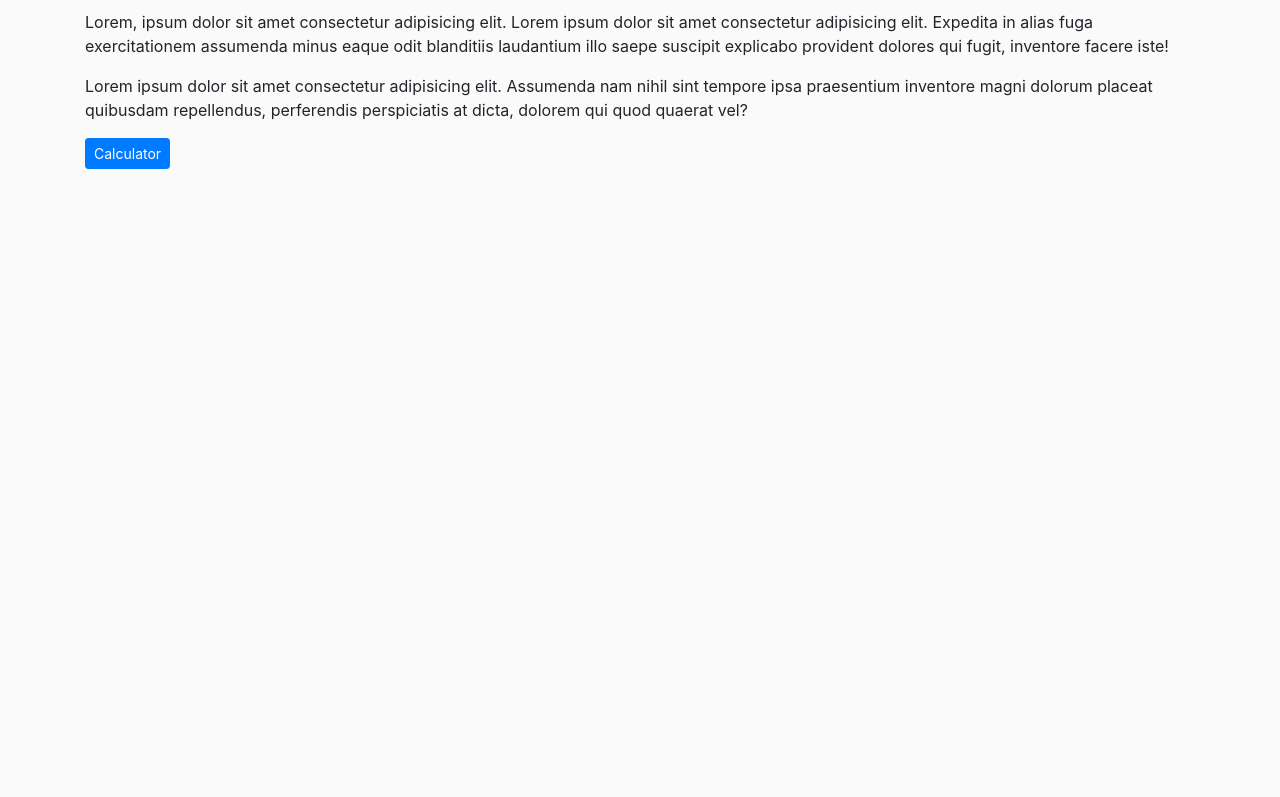
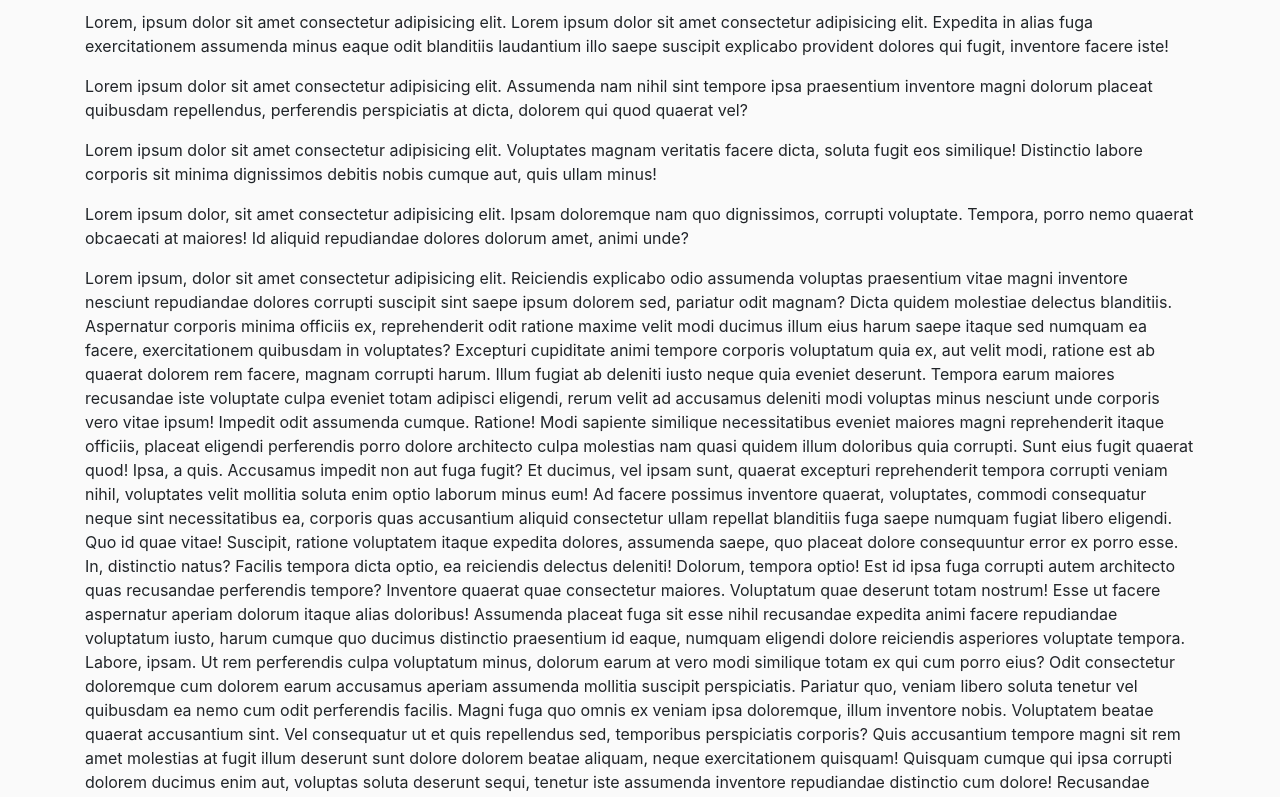
Before and after one commit to abubakar-21/abubakar-21.github.io, a plain HTML site: page loginandsignup/HTML/home.html in a window 1280 px wide. Shown: the part 320-1117 px from the top of the page. Before the commit the page ends 800 px from the top, so only its background shows below. Drawn offline with nearby package versions, Linux system fonts and the light colour scheme.

Commit message:
Update home.html

```diff
--- a/loginandsignup/HTML/home.html
+++ b/loginandsignup/HTML/home.html
@@ -6,6 +6,15 @@
     <title>Home</title>
     <link rel="stylesheet" href="https://maxcdn.bootstrapcdn.com/bootstrap/4.5.2/css/bootstrap.min.css">
     <link rel="stylesheet" href="../CSS/home.css">
+    <!-- Google tag (gtag.js) -->
+    <script async src="https://www.googletagmanager.com/gtag/js?id=G-4K6KMFJTKH"></script>
+    <script>
+    window.dataLayer = window.dataLayer || [];
+    function gtag(){dataLayer.push(arguments);}
+    gtag('js', new Date());
+
+    gtag('config', 'G-4K6KMFJTKH');
+    </script>
 </head>
 <body>
 
@@ -25,7 +34,31 @@
           </div>
         <p>Lorem, ipsum dolor sit amet consectetur adipisicing elit. Lorem ipsum dolor sit amet consectetur adipisicing elit. Expedita in alias fuga exercitationem assumenda minus eaque odit blanditiis laudantium illo saepe suscipit explicabo provident dolores qui fugit, inventore facere iste!</p>
         <p>Lorem ipsum dolor sit amet consectetur adipisicing elit. Assumenda nam nihil sint tempore ipsa praesentium inventore magni dolorum placeat quibusdam repellendus, perferendis perspiciatis at dicta, dolorem qui quod quaerat vel?</p>
-        <button id="calculator" type="submit" class="btn btn-sm btn-primary">Calculator</button>
+        <p>Lorem ipsum dolor sit amet consectetur adipisicing elit. Voluptates magnam veritatis facere dicta, soluta fugit eos similique! Distinctio labore corporis sit minima dignissimos debitis nobis cumque aut, quis ullam minus!</p>
+
+        <p>Lorem ipsum dolor, sit amet consectetur adipisicing elit. Ipsam doloremque nam quo dignissimos, corrupti voluptate. Tempora, porro nemo quaerat obcaecati at maiores! Id aliquid repudiandae dolores dolorum amet, animi unde?</p>
+        <p>Lorem ipsum, dolor sit amet consectetur adipisicing elit. Reiciendis explicabo odio assumenda voluptas praesentium vitae magni inventore nesciunt repudiandae dolores corrupti suscipit sint saepe ipsum dolorem sed, pariatur odit magnam?
+        Dicta quidem molestiae delectus blanditiis. Aspernatur corporis minima officiis ex, reprehenderit odit ratione maxime velit modi ducimus illum eius harum saepe itaque sed numquam ea facere, exercitationem quibusdam in voluptates?
+        Excepturi cupiditate animi tempore corporis voluptatum quia ex, aut velit modi, ratione est ab quaerat dolorem rem facere, magnam corrupti harum. Illum fugiat ab deleniti iusto neque quia eveniet deserunt.
+        Tempora earum maiores recusandae iste voluptate culpa eveniet totam adipisci eligendi, rerum velit ad accusamus deleniti modi voluptas minus nesciunt unde corporis vero vitae ipsum! Impedit odit assumenda cumque. Ratione!
+        Modi sapiente similique necessitatibus eveniet maiores magni reprehenderit itaque officiis, placeat eligendi perferendis porro dolore architecto culpa molestias nam quasi quidem illum doloribus quia corrupti. Sunt eius fugit quaerat quod!
+        Ipsa, a quis. Accusamus impedit non aut fuga fugit? Et ducimus, vel ipsam sunt, quaerat excepturi reprehenderit tempora corrupti veniam nihil, voluptates velit mollitia soluta enim optio laborum minus eum!
+        Ad facere possimus inventore quaerat, voluptates, commodi consequatur neque sint necessitatibus ea, corporis quas accusantium aliquid consectetur ullam repellat blanditiis fuga saepe numquam fugiat libero eligendi. Quo id quae vitae!
+        Suscipit, ratione voluptatem itaque expedita dolores, assumenda saepe, quo placeat dolore consequuntur error ex porro esse. In, distinctio natus? Facilis tempora dicta optio, ea reiciendis delectus deleniti! Dolorum, tempora optio!
+        Est id ipsa fuga corrupti autem architecto quas recusandae perferendis tempore? Inventore quaerat quae consectetur maiores. Voluptatum quae deserunt totam nostrum! Esse ut facere aspernatur aperiam dolorum itaque alias doloribus!
+        Assumenda placeat fuga sit esse nihil recusandae expedita animi facere repudiandae voluptatum iusto, harum cumque quo ducimus distinctio praesentium id eaque, numquam eligendi dolore reiciendis asperiores voluptate tempora. Labore, ipsam.
+        Ut rem perferendis culpa voluptatum minus, dolorum earum at vero modi similique totam ex qui cum porro eius? Odit consectetur doloremque cum dolorem earum accusamus aperiam assumenda mollitia suscipit perspiciatis.
+        Pariatur quo, veniam libero soluta tenetur vel quibusdam ea nemo cum odit perferendis facilis. Magni fuga quo omnis ex veniam ipsa doloremque, illum inventore nobis. Voluptatem beatae quaerat accusantium sint.
+        Vel consequatur ut et quis repellendus sed, temporibus perspiciatis corporis? Quis accusantium tempore magni sit rem amet molestias at fugit illum deserunt sunt dolore dolorem beatae aliquam, neque exercitationem quisquam!
+        Quisquam cumque qui ipsa corrupti dolorem ducimus enim aut, voluptas soluta deserunt sequi, tenetur iste assumenda inventore repudiandae distinctio cum dolore! Recusandae inventore vel dolore, ad aperiam explicabo! Aperiam, debitis.
+        Labore, pariatur sed voluptate minima quo at! Pariatur natus officiis qui architecto, nobis aspernatur harum aperiam quas distinctio ex, fuga ullam perspiciatis explicabo itaque totam corporis voluptatum. Ipsam, doloremque est.
+        Inventore saepe explicabo libero ratione ducimus animi architecto molestias? Dolorem, modi cumque cum suscipit quia illo accusantium sunt iusto sequi nemo culpa consectetur porro, aperiam voluptates quae dicta, tempore eos.
+        Voluptatibus officia, fugiat tenetur maiores quaerat sunt atque nisi vitae consectetur beatae sequi debitis, voluptatem ducimus a. Accusantium corporis nisi accusamus tempore iste, voluptate quisquam, dolores perferendis nemo velit sapiente.
+        Incidunt debitis excepturi ducimus, necessitatibus nihil saepe facere. Et, libero. Dolorem labore id aliquid ducimus maxime aut odio minus delectus dignissimos, sit provident eos voluptatem cupiditate laboriosam sed iusto velit.
+        Placeat vero reprehenderit ipsa repellendus, mollitia delectus rem sed repudiandae distinctio sequi. Dolor sint, neque nostrum, tempora maiores eveniet nobis excepturi ut, iure libero ipsum impedit amet repellendus veniam quas?
+        Et eum quod nemo! Natus nobis mollitia aperiam? Porro, nesciunt quisquam necessitatibus, animi provident sint eos qui, alias maxime ipsum placeat. Et in natus non dolor harum officia facere a!</p>
+        <button id="calculator" type="submit" class="btn btn-sm btn-primary mb-1">Calculator</button>
+
 
     </div>
 
@@ -44,6 +77,15 @@
         document.getElementById("calculator").onclick = function () {
             location.href = "./calculator.html";
         };
+
+        window.addEventListener('scroll', function () {
+        // Här kan du lägga till kod som registrerar händelsen i Google Analytics
+        gtag('event', 'scroll', {
+            'event_category': 'Engagement',
+            'event_action': 'scroll',
+            'event_label': 'User Scrolled'
+        });
+        });
     </script>
 </body>
 </html>
```
